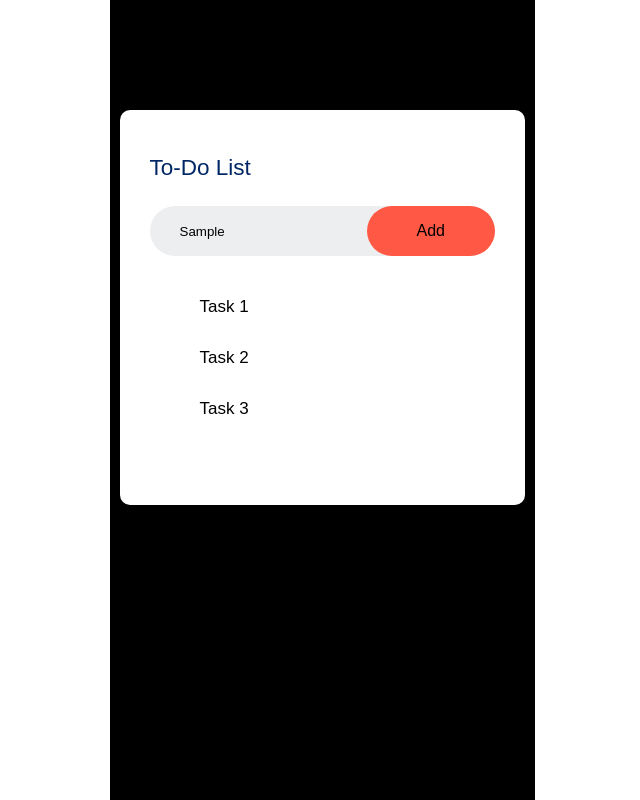
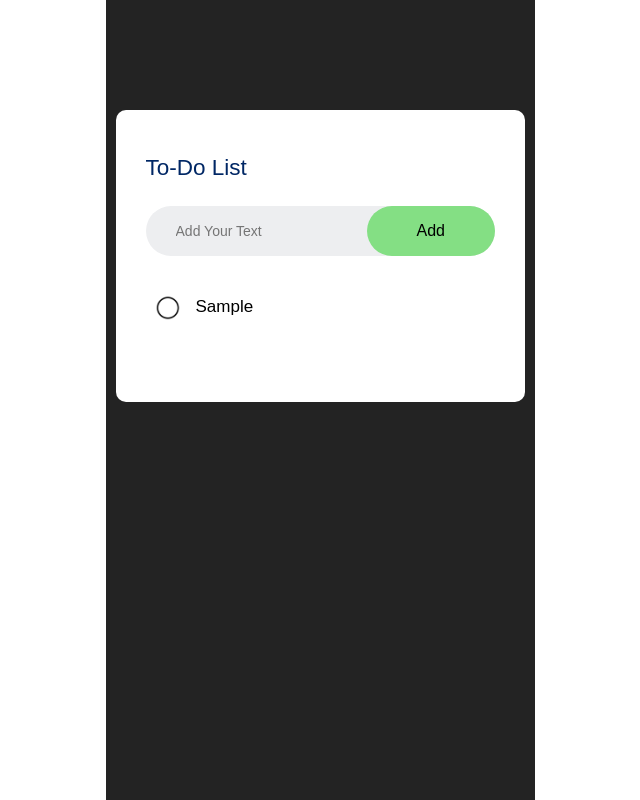
Before and after one commit to Bobsterrr/ToDoApp, a Vue app: page / in a window 1280 px wide. Both pictures are taken after typing "Sample" into the empty fields and a click on the button "Add". Shown: the whole page, without its empty margins (105-745 px from the left). Built offline with nearby package versions, Linux system fonts and the light colour scheme.

Commit message:
fetch: functionality of add todo

```diff
--- a/src/App.vue
+++ b/src/App.vue
@@ -1,4 +1,17 @@
 <script setup>
+import {ref} from 'vue'
+
+const newTodo = ref('');
+const tasks = ref([])
+
+function addTodo() {
+  tasks.value.push({text: newTodo.value, checked: false})
+  newTodo.value = '';
+}
+
+const toggleCheck = (task) => {
+  task.checked = !task.checked;
+}
 </script>
 
 <template>
@@ -6,13 +19,16 @@
     <div id='todo-app'>
       <h2>To-Do List</h2>
       <div id='row'>
-        <input type='text' id='input-box' placeholder='Add Your Text'>
-        <button>Add</button>
+        <input type='text' v-model='newTodo' id='input-box' required placeholder='Add Your Text'>
+        <button @click='addTodo'>Add</button>
       </div>
-      <ul id='list-container'>
-        <li>Task 1</li>
-        <li>Task 2</li>
-        <li>Task 3</li>
+      <ul :id='list-container'>
+        <li v-for='task in tasks'
+          :key='task.text'
+          :class='{checked: task.checked}'
+          @click='toggleCheck(task)'>
+          {{task.text}}
+        </li>
       </ul>
     </div>
   </div>
@@ -30,7 +46,7 @@ button{
   border: none;
    outline: none;
   padding: 16px 50px;
-  background: #ff5945;
+  background: #84df84;
   font-size: 16px;
   cursor: pointer;
   border-radius: 40px;
@@ -39,7 +55,7 @@ button{
 #container {
   width: 100%;
   min-height: 100vh;
-  background: black;
+  background: #232323;
   padding: 10px;
 }
 
@@ -75,14 +91,41 @@ input {
   border: none;
   background: transparent;
   padding: 10px;
-  font-weight: 14px;
+  font-size: 14px;
 }
 
 ul li {
+  transition: 0.5s;
   list-style: none;
   font-size: 17px;
   padding: 12px 8px 12px 50px;
   user-select: none;
   cursor: pointer;
+  position: relative;
+}
+
+ul li::before {
+  transition: 0.5s;
+  content: '';
+  position: absolute;
+  height: 28px;
+  width: 28px;
+  border-radius: 50%;
+  background-image: url(unchecked.png);
+  background-size: cover;
+  background-position: center;
+  top: 12px;
+  left: 8px;
+}
+
+ul li.checked {
+  transition: 0.5s;
+  color: #555;
+  text-decoration: line-through;
+}
+
+ul li.checked::before {
+  transition: 0.5s;
+  background-image: url(checked.png);
 }
 </style>
```
Also changed, not shown: src/unchecked.png (added).
